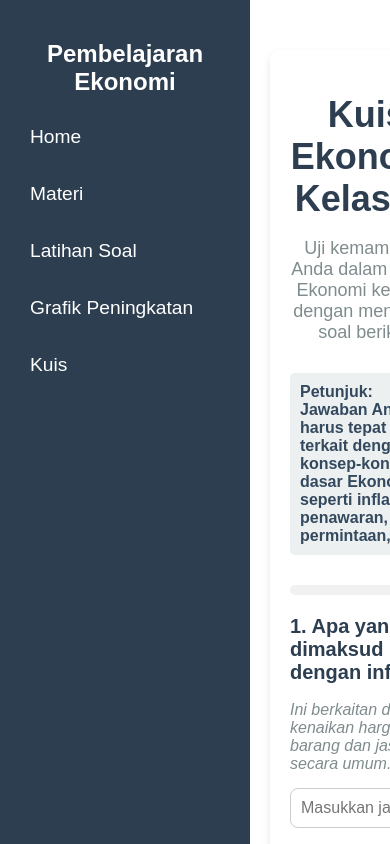
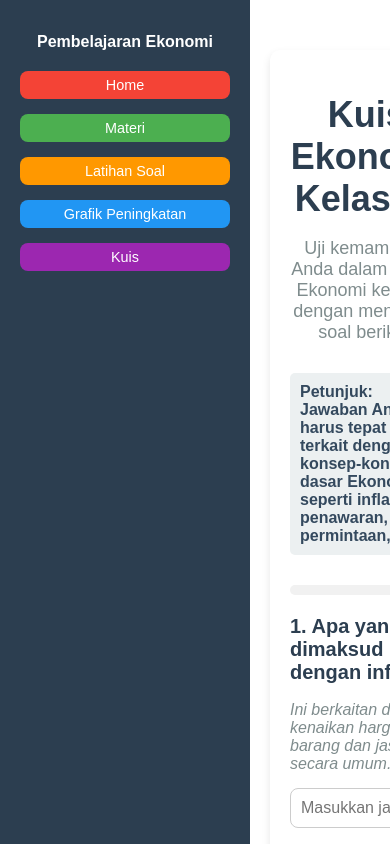
Before and after one commit to niaaaqww/grownomics, a React (Create React App) app: page /kuis in a window 390 px wide. Shown: the top 844 px of the page. Built offline with nearby package versions, Linux system fonts and the light colour scheme.

Commit message:
sidebar2

```diff
--- a/src/components/Sidebar.css
+++ b/src/components/Sidebar.css
@@ -1,15 +1,16 @@
-/* Menetapkan gaya untuk sidebar */
+/* Gaya umum untuk sidebar */
 .sidebar {
-    position: fixed;  /* Posisi tetap di sisi kiri */
+  position: fixed;
   top: 0;
   left: 0;
-    width: 250px;  /* Lebar sidebar */
-    height: 100vh;  /* Sidebar memenuhi seluruh tinggi layar */
-    background-color: #2575fc;  /* Warna latar belakang sidebar */
+  width: 250px;
+  height: 100vh;
+  background-color: #2575fc; /* Warna latar belakang sidebar */
   color: #fff;
   padding: 20px;
-    box-sizing: border-box;  /* Agar padding tidak mengubah ukuran elemen */
-    z-index: 10;  /* Memastikan sidebar berada di atas konten */
+  box-sizing: border-box;
+  z-index: 10;
+  overflow-y: auto; /* Jika terlalu panjang, sidebar bisa digulir */
 }
 
 .sidebar h2 {
@@ -24,25 +25,76 @@
 }
 
 .sidebar li {
-    margin: 15px 0;
+  margin-bottom: 15px;
+}
+
+/* Gaya tombol */
+.sidebar a {
+  display: block;
+  font-size: 1.2rem;
+  text-decoration: none;
+  text-align: center;
+  padding: 10px 15px;
+  border-radius: 8px;
+  color: #fff;
+  transition: all 0.3s ease;
+}
+
+/* Warna berbeda untuk setiap tombol */
+.btn-home {
+  background-color: #f44336; /* Merah */
+}
+
+.btn-materi {
+  background-color: #4caf50; /* Hijau */
+}
+
+.btn-latihan {
+  background-color: #ff9800; /* Oranye */
+}
+
+.btn-grafik {
+  background-color: #2196f3; /* Biru Muda */
+}
+
+.btn-kuis {
+  background-color: #9c27b0; /* Ungu */
+}
+
+/* Hover efek */
+.sidebar a:hover {
+  background-color: rgba(255, 255, 255, 0.2);
+  box-shadow: 0 4px 8px rgba(0, 0, 0, 0.2);
+  transform: scale(1.05);
+}
+
+/* Responsivitas */
+@media (max-width: 768px) {
+  .sidebar {
+    width: 200px; /* Lebar lebih kecil pada layar kecil */
+  }
+
+  .sidebar h2 {
+    font-size: 1.2rem;
   }
 
   .sidebar a {
-    color: #fff;
-    text-decoration: none;
-    font-size: 1.2rem;
-    display: block;
-    transition: background-color 0.3s ease;
+    font-size: 1rem;
+    padding: 8px 10px;
+  }
 }
 
-  .sidebar a:hover {
-    background-color: #6a11cb;
-    padding: 5px;
-    border-radius: 5px;
+@media (max-width: 480px) {
+  .sidebar {
+    width: 180px; /* Lebar lebih kecil untuk layar sangat kecil */
   }
 
-  /* Optional: Menambahkan transisi agar tampilan lebih smooth */
-  .sidebar ul li a {
-    padding: 10px;
-    border-radius: 5px;
+  .sidebar h2 {
+    font-size: 1rem;
   }
+
+  .sidebar a {
+    font-size: 0.9rem;
+    padding: 6px 8px;
+  }
+}
--- a/src/components/Sidebar.js
+++ b/src/components/Sidebar.js
@@ -7,11 +7,11 @@ const Sidebar = () => {
     <div className="sidebar">
       <h2>Pembelajaran Ekonomi</h2>
       <ul>
-        <li><Link to="/">Home</Link></li>
-        <li><Link to="/materi">Materi</Link></li>
-        <li><Link to="/latihan-soal">Latihan Soal</Link></li>
-        <li><Link to="/grafik">Grafik Peningkatan</Link></li>
-        <li><Link to="/kuis">Kuis</Link></li>
+        <li><Link to="/" className="btn-home">Home</Link></li>
+        <li><Link to="/materi" className="btn-materi">Materi</Link></li>
+        <li><Link to="/latihan-soal" className="btn-latihan">Latihan Soal</Link></li>
+        <li><Link to="/grafik" className="btn-grafik">Grafik Peningkatan</Link></li>
+        <li><Link to="/kuis" className="btn-kuis">Kuis</Link></li>
       </ul>
     </div>
   );
```
Lines whose indentation alone changed are shown as unchanged.
